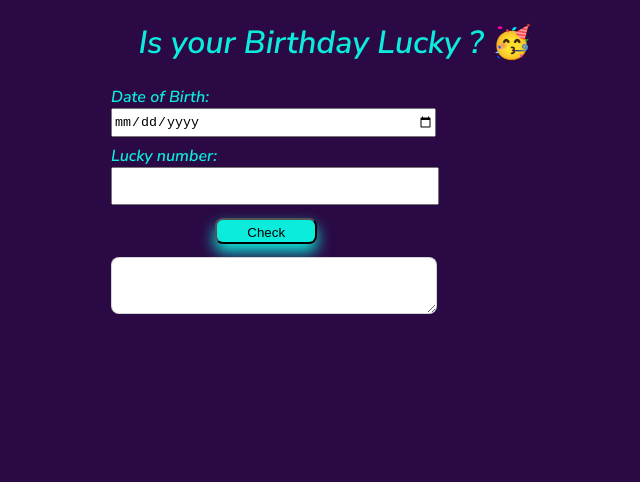
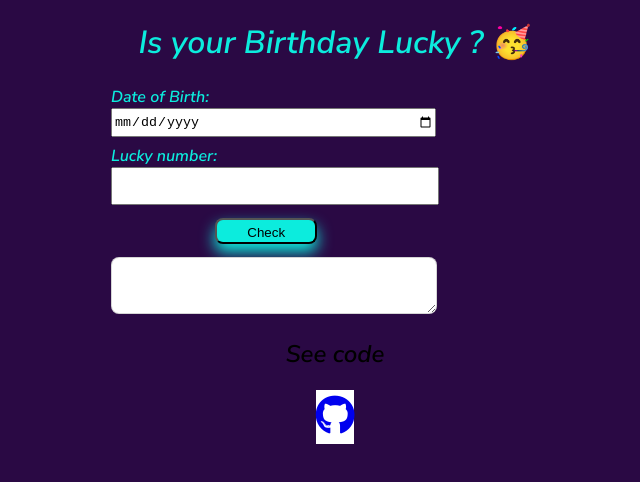
Before and after one commit to aniketsingh13/is-your-birthday-lucky-and-not.., a plain HTML site: page index.html in a window 1280 px wide. Shown: the whole page, without its empty margins (305-945 px from the left). Drawn offline with Linux system fonts and the light colour scheme.

Commit message:
update html and css

```diff
--- a/index.html
+++ b/index.html
@@ -7,6 +7,8 @@
     <meta name="viewport" content="width=device-width, initial-scale=1.0">
     <title>Birthday lucky</title>
     <link rel="stylesheet" href="style.css" />
+     <script src="https://kit.fontawesome.com/fa50d5d333.js" crossorigin="anonymous"></script>
+
 </head>
 
 <body>
@@ -23,5 +25,8 @@
 
     <script src="app.js" type="text/javascript"></script>
 </body>
-
+<footer>
+<h2>See code</h2>
+    <a class="gt" href="https://github.com/aniketsingh13"><i class="fab fa-github"></i></a>
+</footer>
 </html>
--- a/style.css
+++ b/style.css
@@ -65,3 +65,10 @@ label {
     text-align: center;
     font-size: large;
 }
+.gt {
+    font-size: 250%;
+    background-color: white;
+}
+h2{
+    margin-top: 1rem;
+}
```
